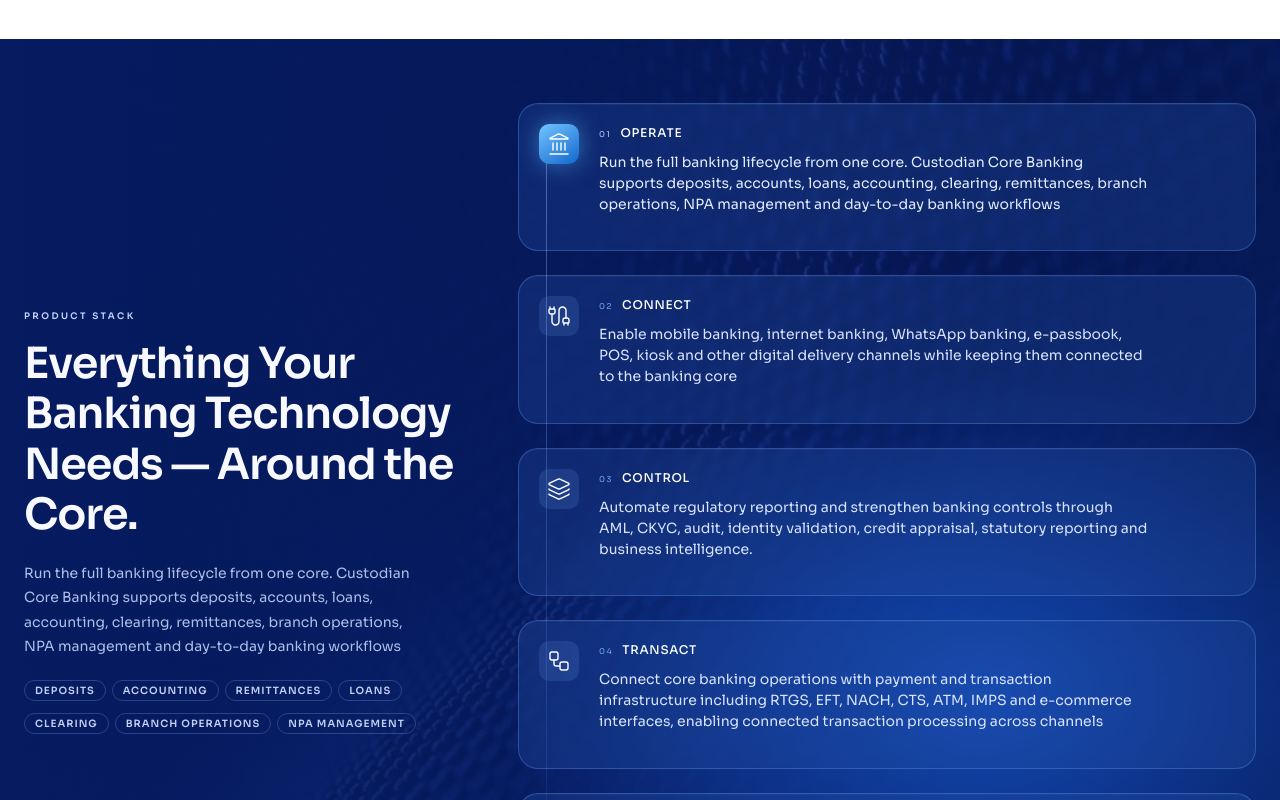
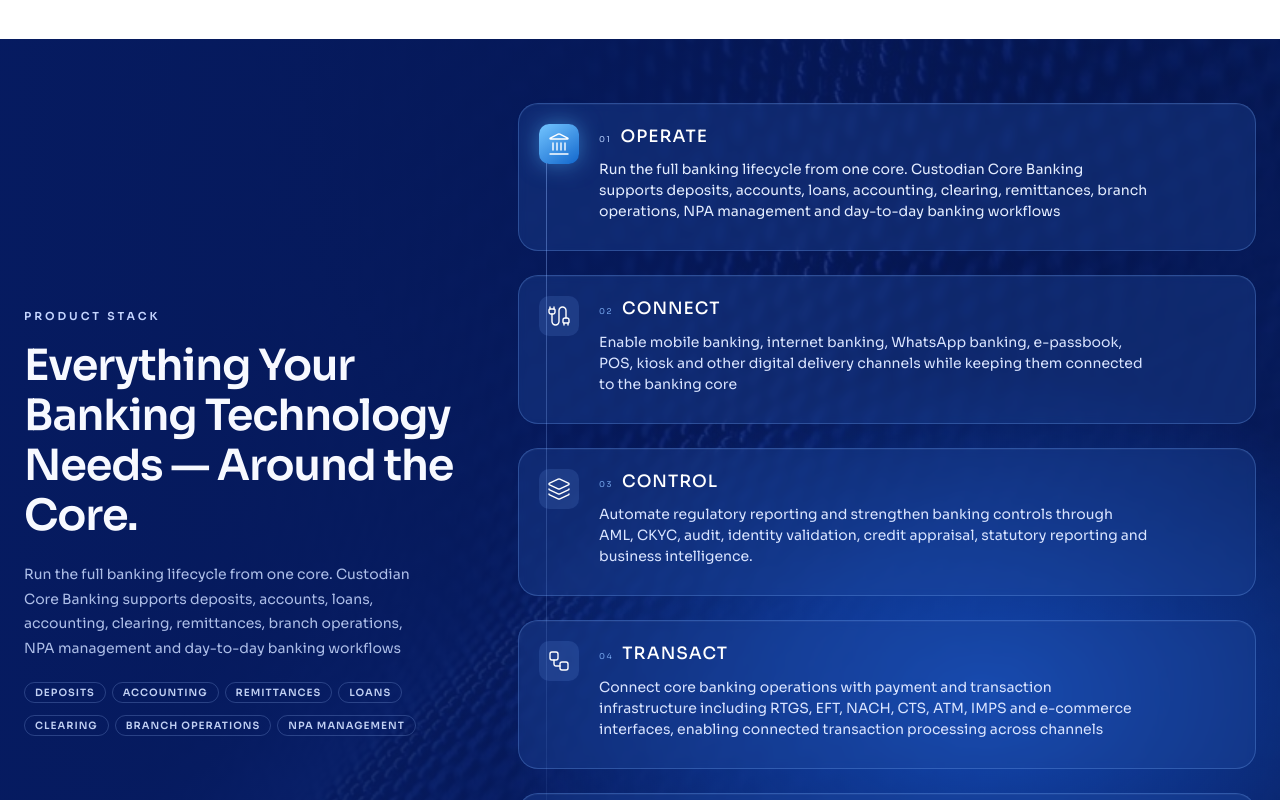
Before and after one commit to Upfinzo/list-software-UIteam, a Next.js app: page / in a window 1280 px wide. Shown: the part 2240-3040 px from the top of the page. Built offline with nearby package versions, Linux system fonts and the light colour scheme.

Commit message:
Fonts size changes in the productstack component

```diff
--- a/components/Home/ProductStack.tsx
+++ b/components/Home/ProductStack.tsx
@@ -135,7 +135,7 @@ export default function ProductStack() {
           <p
             className="
               mb-[15px]
-              text-[9px]
+              text-[11px]
               font-semibold
               uppercase
               tracking-[0.27em]
@@ -382,7 +382,7 @@ export default function ProductStack() {
                     <h3
                       className="
                         m-0
-                        text-[12px]
+                        text-[17px]
                         font-medium
                         leading-normal
                         tracking-[0.06em]
```
